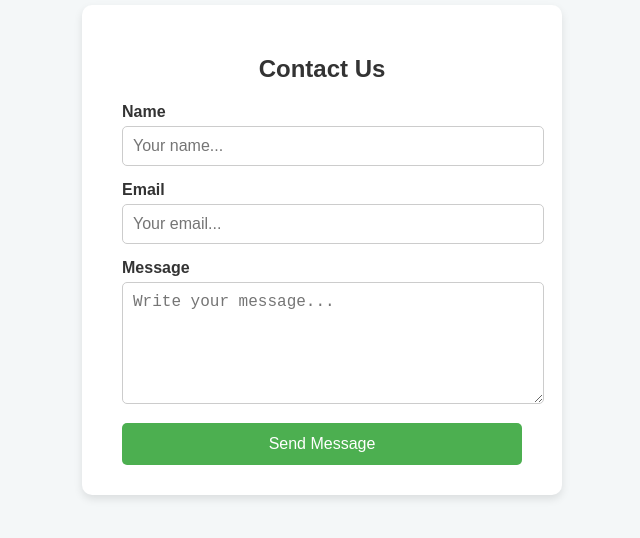
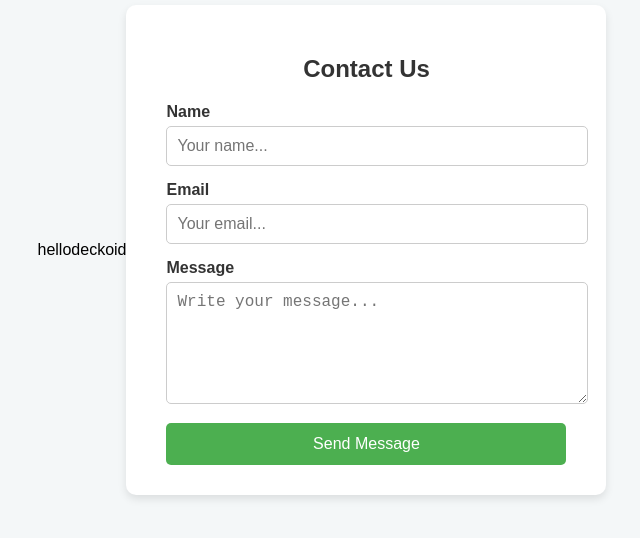
Before and after one commit to snehgodhasara/test2, a plain HTML site: page index.html in a window 1280 px wide. Shown: the part 150-688 px from the top of the page, without its empty margins (318-958 px from the left). Drawn offline with Linux system fonts and the light colour scheme.

Commit message:
p tag deckoid

```diff
--- a/index.html
+++ b/index.html
@@ -6,7 +6,8 @@
   <title>Contact Form</title>
     <link rel="stylesheet" href="style.css">
 <body>
-
+<p>hello</p>
+<p>deckoid</p>
   <form class="contact-form">
     <h2>Contact Us</h2>
 
```
